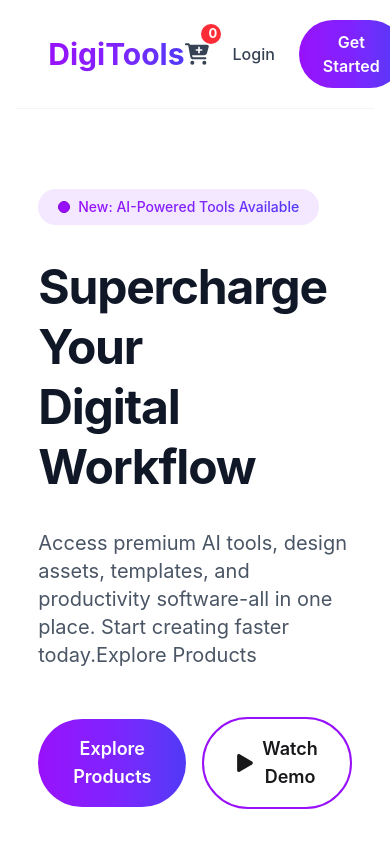
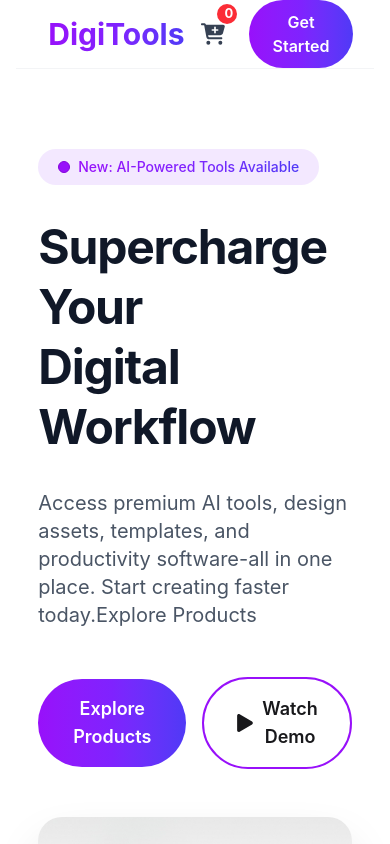
Before and after one commit to armanvay/P-B-Assignment-06, a React (Vite) app: page / in a window 390 px wide. Shown: the top 844 px of the page. Built offline with nearby package versions, Linux system fonts and the light colour scheme.

Commit message:
Mobile Responsive

```diff
--- a/src/Component/Navbar/Navbar.jsx
+++ b/src/Component/Navbar/Navbar.jsx
@@ -3,8 +3,8 @@ import { FaCartPlus } from "react-icons/fa6";
 
 const Navbar = ({ cards }) => {
   return (
-    <nav className="max-w-11/12 mx-auto flex items-center justify-between px-8 py-5 border-b border-gray-100 bg-white">
-      <div className="text-3xl font-bold bg-gradient-to-r from-purple-600 via-violet-600 to-indigo-600 bg-clip-text text-transparent">
+    <nav className="max-w-11/12 mx-auto flex items-center justify-between px-8 md:py-5 border-b border-gray-100 bg-white">
+      <div className="text-3xl max-sm:mr-4 font-bold bg-gradient-to-r from-purple-600 via-violet-600 to-indigo-600 bg-clip-text text-transparent">
         DigiTools
       </div>
 
@@ -40,7 +40,7 @@ const Navbar = ({ cards }) => {
 
         <a
           href="#"
-          className="text-gray-700 hover:text-purple-600 font-medium transition-colors"
+          className="text-gray-700 max-sm:hidden hover:text-purple-600 font-medium transition-colors"
         >
           Login
         </a>
```
